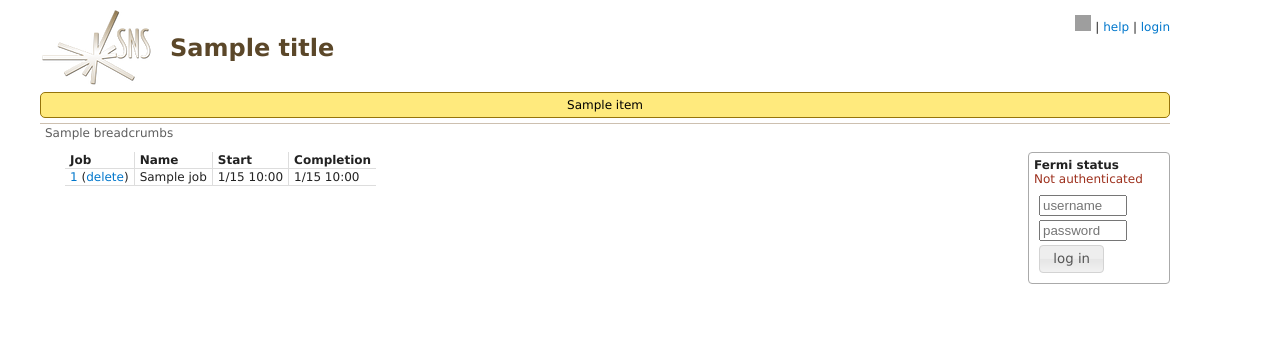
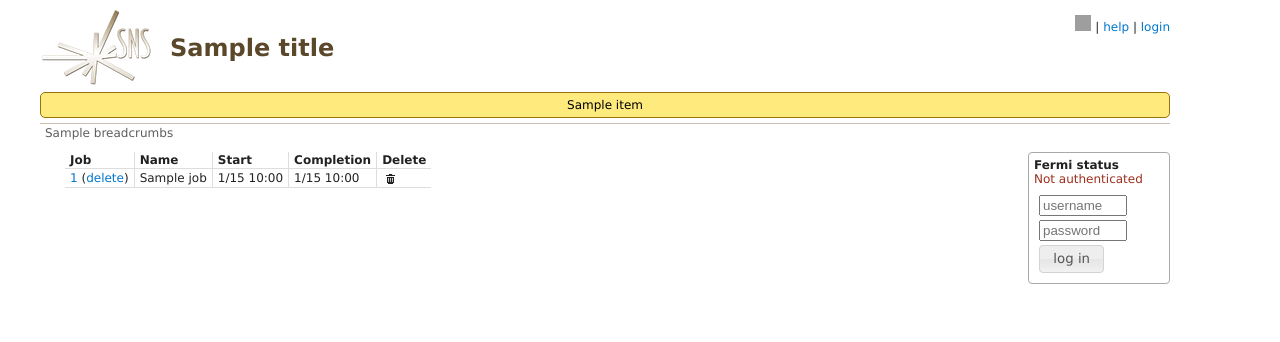
Before and after one commit to serena617/reduction_service, a Django app: template templates/remote/query_remote_jobs.html in a window 1280 px wide. Shown: the top 342 px of the page. Run offline with Django 3.2, Linux system fonts and the light colour scheme; the template is opened without the code that fills it: most values are stand-ins (such as "Sample title", 1, 10 or a date in 2020); some libraries are stand-ins or nearby versions; grey boxes are pictures that could not be loaded.

Commit message:
Add nicer icon to close transaction

```diff
--- a/templates/remote/query_remote_jobs.html
+++ b/templates/remote/query_remote_jobs.html
@@ -13,7 +13,7 @@ Please use the form on this page.
 <table class="reduction_table">
   <thead>
     <tr>
-      <th>Job</th><th>Name</th><th>Start</th><th>Completion</th>
+      <th>Job</th><th>Name</th><th>Start</th><th>Completion</th><th>Delete</th>
     </tr>
   </thead>
   <tbody>
@@ -22,7 +22,10 @@ Please use the form on this page.
       <td><a href="{% url 'remote_job_details' job.ID%}">{{ job.ID }}</a>
           (<a href="{% url 'remote_stop_transaction' job.TransID %}?back_url={{ back_url }}">delete</a>)</td>
       <td>{{ job.JobName }}</td>
-      <td>{{ job.StartDate|date:"n/d H:i" }}</td><td>{{ job.CompletionDate|date:"n/d H:i" }}</td></tr>
+      <td>{{ job.StartDate|date:"n/d H:i" }}</td>
+      <td>{{ job.CompletionDate|date:"n/d H:i" }}</td>
+      <td title='Click to remove this reduction job'><a href="{% url 'remote_stop_transaction' job.TransID %}?back_url={{ back_url }}"><span class="ui-icon ui-icon-trash"></span></a></td>
+      </tr>
   {% endfor %}
   </tbody>
 </table>
```
